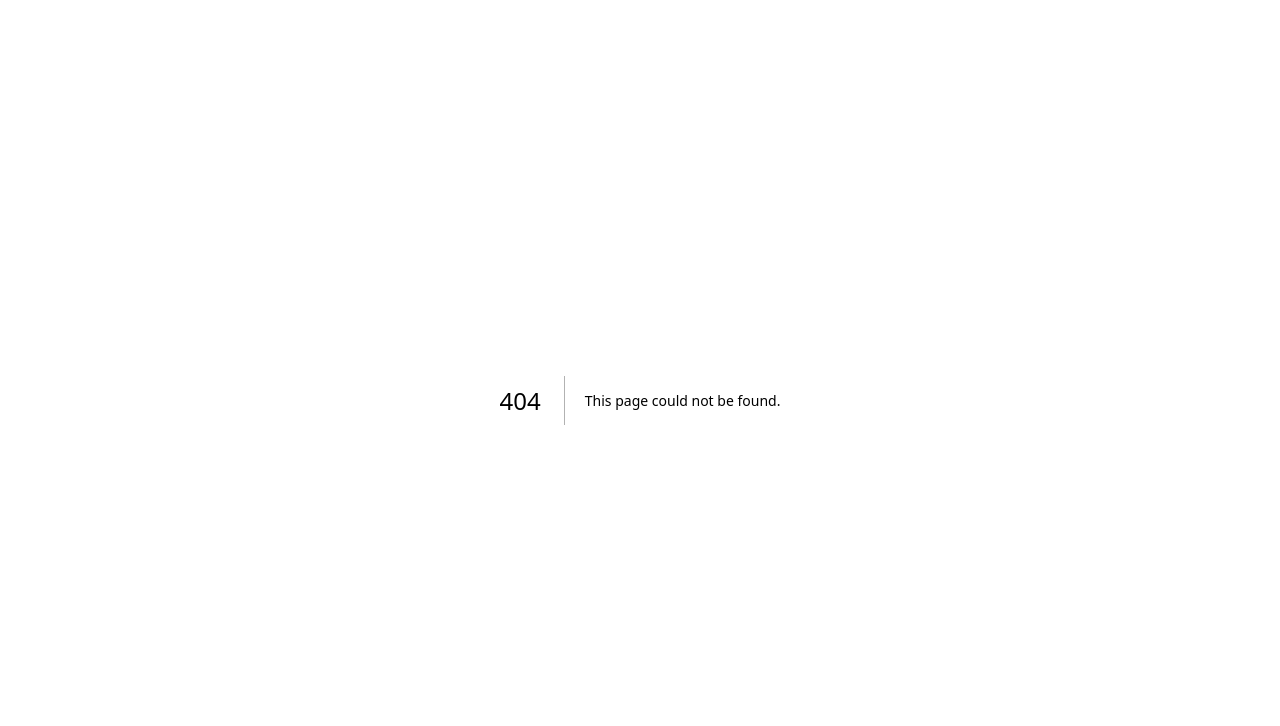
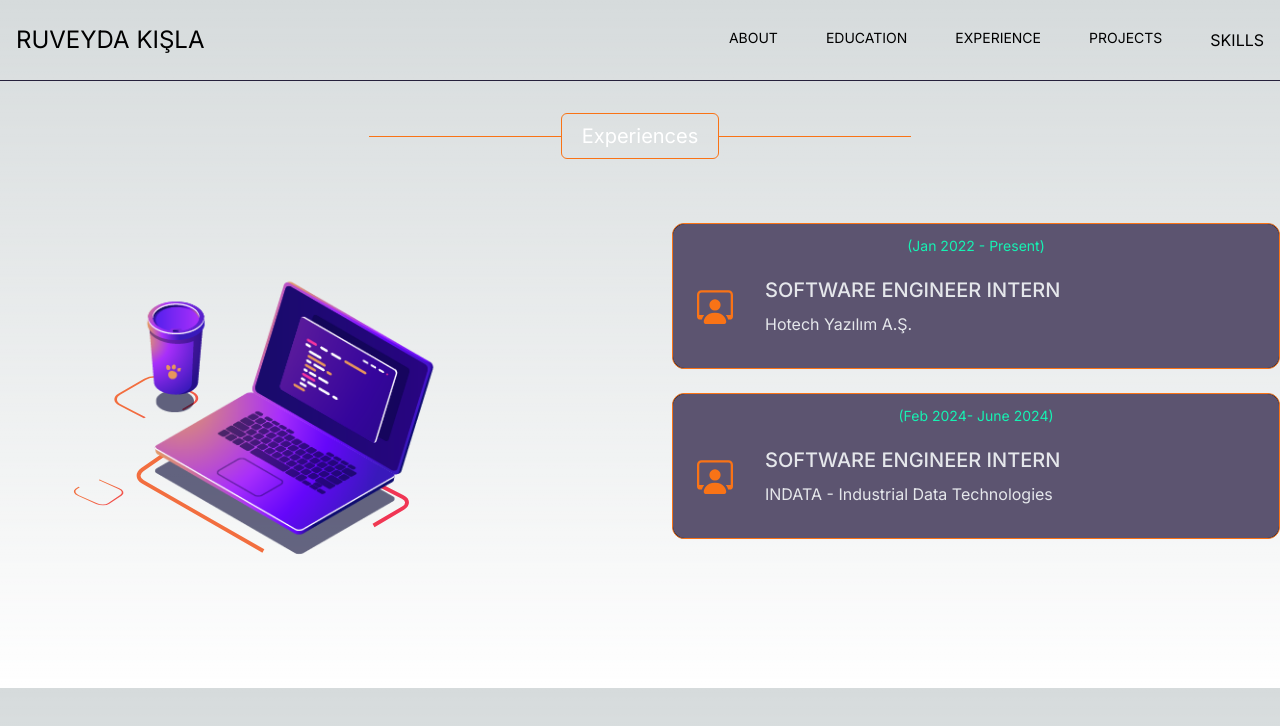
Before and after one commit to ruveydakisla/ruveydakisla.github.io, a Next.js app: page /experience in a window 1280 px wide. Before the commit this address had no page. Shown: the top 726 px of the page. Built offline with nearby package versions, Linux system fonts and the light colour scheme.

Commit message:
experiences section added

```diff
--- /dev/null
+++ b/src/app/experience/layout.jsx
@@ -0,0 +1,13 @@
+import Navbar from "@/components/navbar";
+
+export default function ExperienceLayout({
+    children, // will be a page or nested layout
+  }) {
+    return (
+      <section>
+        {/* Include shared UI here e.g. a header or sidebar */}
+        <Navbar/>
+        {children}
+      </section>
+    )
+  }
--- /dev/null
+++ b/src/app/experience/page.jsx
@@ -0,0 +1,72 @@
+// @flow strict
+
+import Image from "next/image";
+import { BsPersonWorkspace } from "react-icons/bs";
+import { AnimationLottie } from "@/components/animation-lottie";
+import GlowCard from "@/components/glow-card";
+import experience from "/public/code.json";
+import { experiences } from "../../../utils/data/experiences";
+
+function Experience() {
+  return (
+    <div
+      id="experience"
+      className="relative z-50 border-t  border-[#25213b]"
+    >
+      <div className="flex justify-center   lg:py-8">
+        <div className="flex  items-center w-full md:justify-center">
+          <span className="md:w-48 h-[1px] w-1/2 bg-orange-500"></span>
+          <span className="border border-orange-500 w-fit text-white p-2 px-5 text-xl rounded-md">
+            Experiences
+          </span>
+          <span className="w-1/2 md:w-48 h-[1px] bg-orange-500"></span>
+        </div>
+      </div>
+
+      <div className="py-8 ">
+        <div className="grid grid-cols-1 lg:grid-cols-2 gap-8 lg:gap-16">
+          <div className="flex justify-center items-start">
+            <div className="w-full h-full">
+              <AnimationLottie animationPath={experience} />
+            </div>
+          </div>
+
+          <div>
+            <div className="flex flex-col gap-6">
+              {experiences.map((experience) => (
+                <GlowCard
+                  borderColor={"border-orange-500"}
+                  key={experience.id}
+                  identifier={`experience-${experience.id}`}
+                >
+                  <div className="p-3 relative bg-[#5C5470]  rounded-xl">
+                    <div className="flex justify-center">
+                      <p className="text-xs sm:text-sm text-[#16f2b3]">
+                        {experience.duration}
+                      </p>
+                    </div>
+                    <div className="flex items-center gap-x-8 px-3 py-5">
+                      <div className="text-orange-500  transition-all duration-300 hover:scale-125">
+                        <BsPersonWorkspace size={36} />
+                      </div>
+                      <div>
+                        <p className="text-base sm:text-xl mb-2 font-medium uppercase">
+                          {experience.title}
+                        </p>
+                        <p className="text-sm sm:text-base">
+                          {experience.company}
+                        </p>
+                      </div>
+                    </div>
+                  </div>
+                </GlowCard>
+              ))}
+            </div>
+          </div>
+        </div>
+      </div>
+    </div>
+  );
+}
+
+export default Experience;
```
